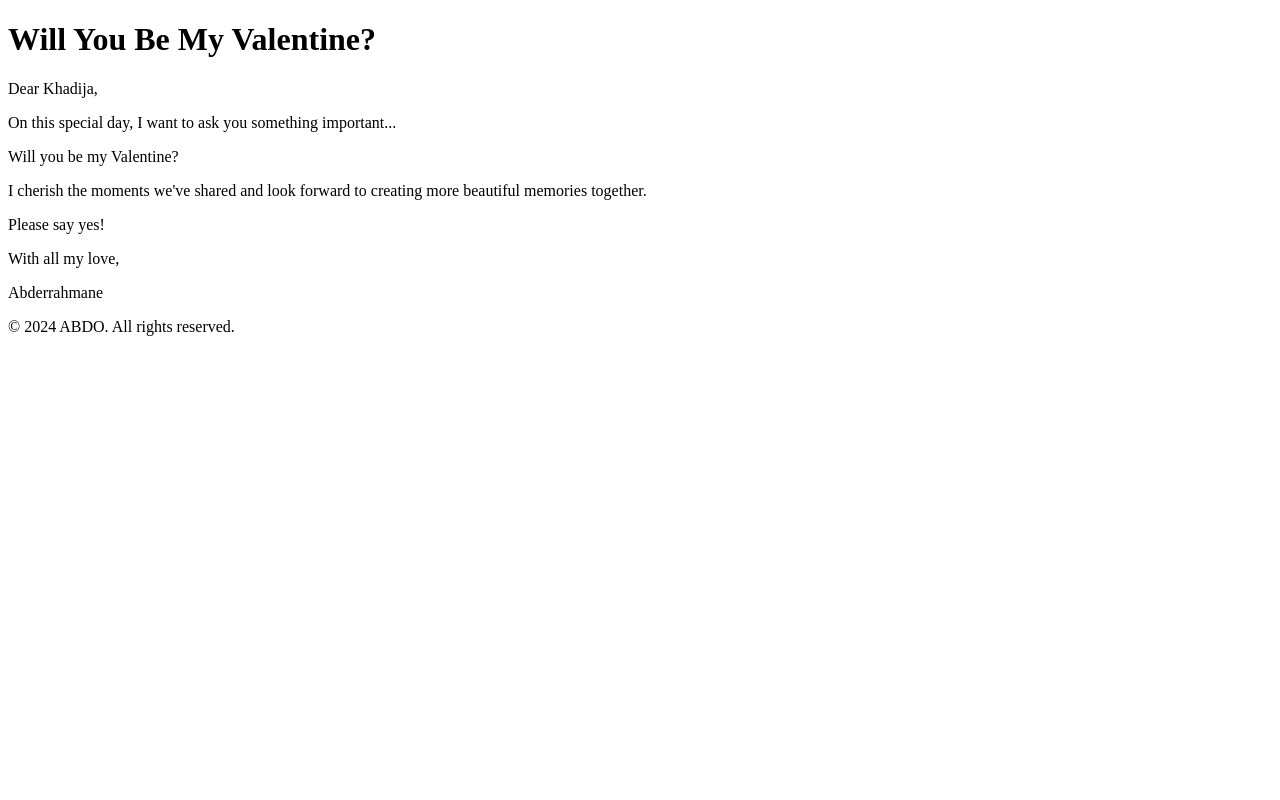
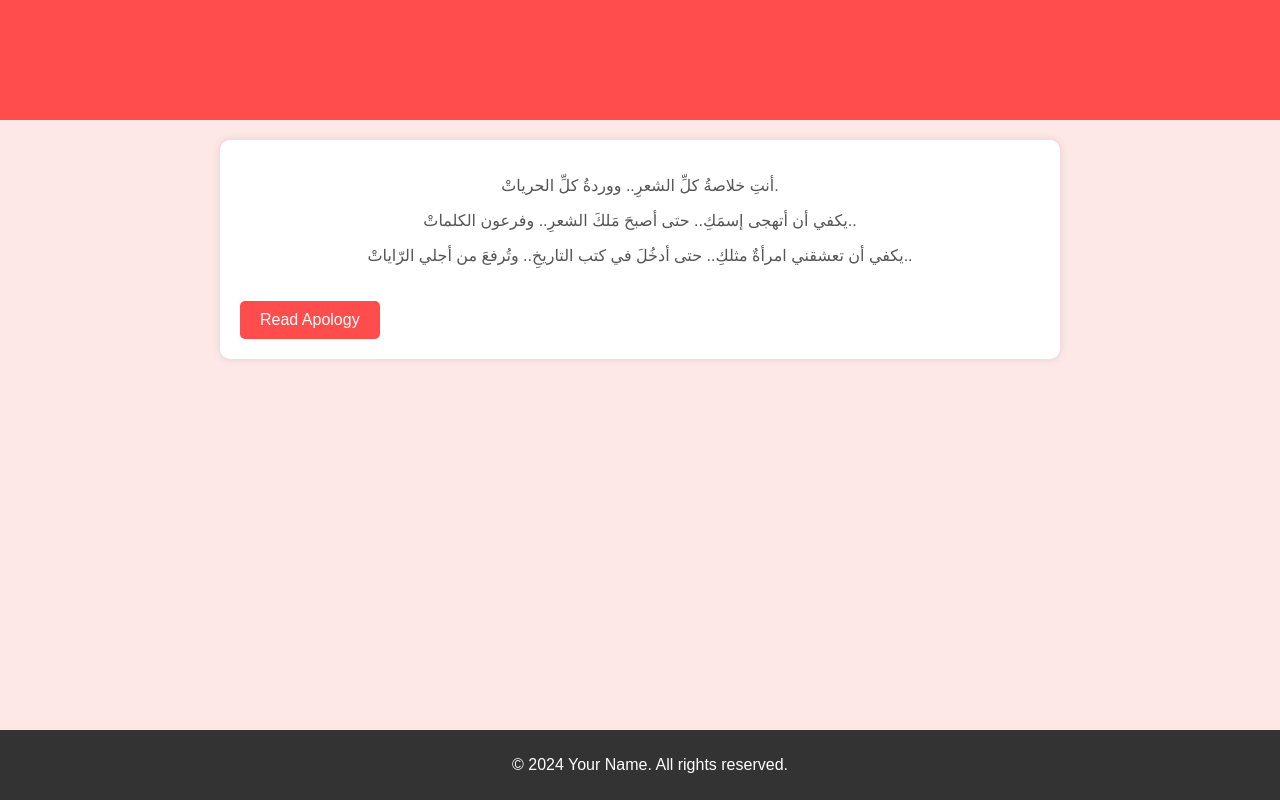
Before and after one commit to modrikh/khadija.github.io, a plain HTML site: page index.html in a window 1280 px wide. Drawn offline with Linux system fonts and the light colour scheme.

Commit message:
Add files via upload

```diff
--- a/index.html
+++ b/index.html
@@ -1,32 +1,30 @@
 <!DOCTYPE html>
-<html lang="en">
+<html lang="ar">
 
 <head>
     <meta charset="UTF-8">
     <meta name="viewport" content="width=device-width, initial-scale=1.0">
-    <title>Will You Be My Valentine?</title>
+    <title>Valentine's Day</title>
     <link rel="stylesheet" href="styles.css">
 </head>
 
 <body>
     <header>
-        <h1>Will You Be My Valentine?</h1>
+        <h1>Valentine's Day</h1>
     </header>
 
     <main>
         <section class="content">
-            <p>Dear Khadija,</p>
-            <p>On this special day, I want to ask you something important...</p>
-            <p>Will you be my Valentine?</p>
-            <p>I cherish the moments we've shared and look forward to creating more beautiful memories together.</p>
-            <p>Please say yes!</p>
-            <p>With all my love,</p>
-            <p>Abderrahmane </p>
+            <p>أنتِ خلاصةُ كلِّ الشعرِ.. ووردةُ كلِّ الحرياتْ.</p>
+            <p>يكفي أن أتهجى إسمَكِ.. حتى أصبحَ مَلكَ الشعرِ.. وفرعون الكلماتْ..</p>
+            <p>يكفي أن تعشقني امرأةٌ مثلكِ.. حتى أدخُلَ في كتب التاريخِ.. وتُرفعَ من أجلي الرّاياتْ..</p>
         </section>
+
+        <button onclick="location.href='apology.html'">Read Apology</button>
     </main>
 
     <footer>
-        <p>© 2024 ABDO. All rights reserved.</p>
+        <p>© 2024 Your Name. All rights reserved.</p>
     </footer>
 </body>
 
--- /dev/null
+++ b/styles.css
@@ -0,0 +1,73 @@
+body {
+    font-family: 'Arial', sans-serif;
+    margin: 0;
+    padding: 0;
+    background-color: #fde7e7; /* Light pink background */
+    color: #333;
+}
+
+header {
+    background-color: #ff4d4d; /* Red header background */
+    color: #fff;
+    text-align: center;
+    padding: 20px;
+}
+
+main {
+    max-width: 800px;
+    margin: 20px auto;
+    background-color: #fff;
+    padding: 20px;
+    box-shadow: 0 0 10px rgba(0, 0, 0, 0.1);
+    border-radius: 10px;
+}
+
+.content,
+.apology {
+    text-align: center;
+    color: #555;
+}
+
+button {
+    background-color: #ff4d4d; /* Red button background */
+    color: #fff;
+    border: none;
+    padding: 10px 20px;
+    font-size: 16px;
+    cursor: pointer;
+    border-radius: 5px;
+    margin-top: 20px;
+}
+
+button:hover {
+    background-color: #ff3333; /* Darker red on hover */
+}
+
+footer {
+    background-color: #333;
+    color: #fff;
+    text-align: center;
+    padding: 10px;
+    position: fixed;
+    bottom: 0;
+    width: 100%;
+}
+
+/* Additional styles for the love theme */
+h1 {
+    color: #ff4d4d; /* Red heading color */
+}
+
+.apology {
+    background-color: #fff8e5; /* Light yellow background for apology section */
+    padding: 20px;
+    border-radius: 10px;
+    margin-top: 20px;
+}
+
+/* Responsive styles */
+@media (max-width: 600px) {
+    main {
+        padding: 10px;
+    }
+}
```
Also changed, not shown: apology.html (added, +32 -0 lines).
